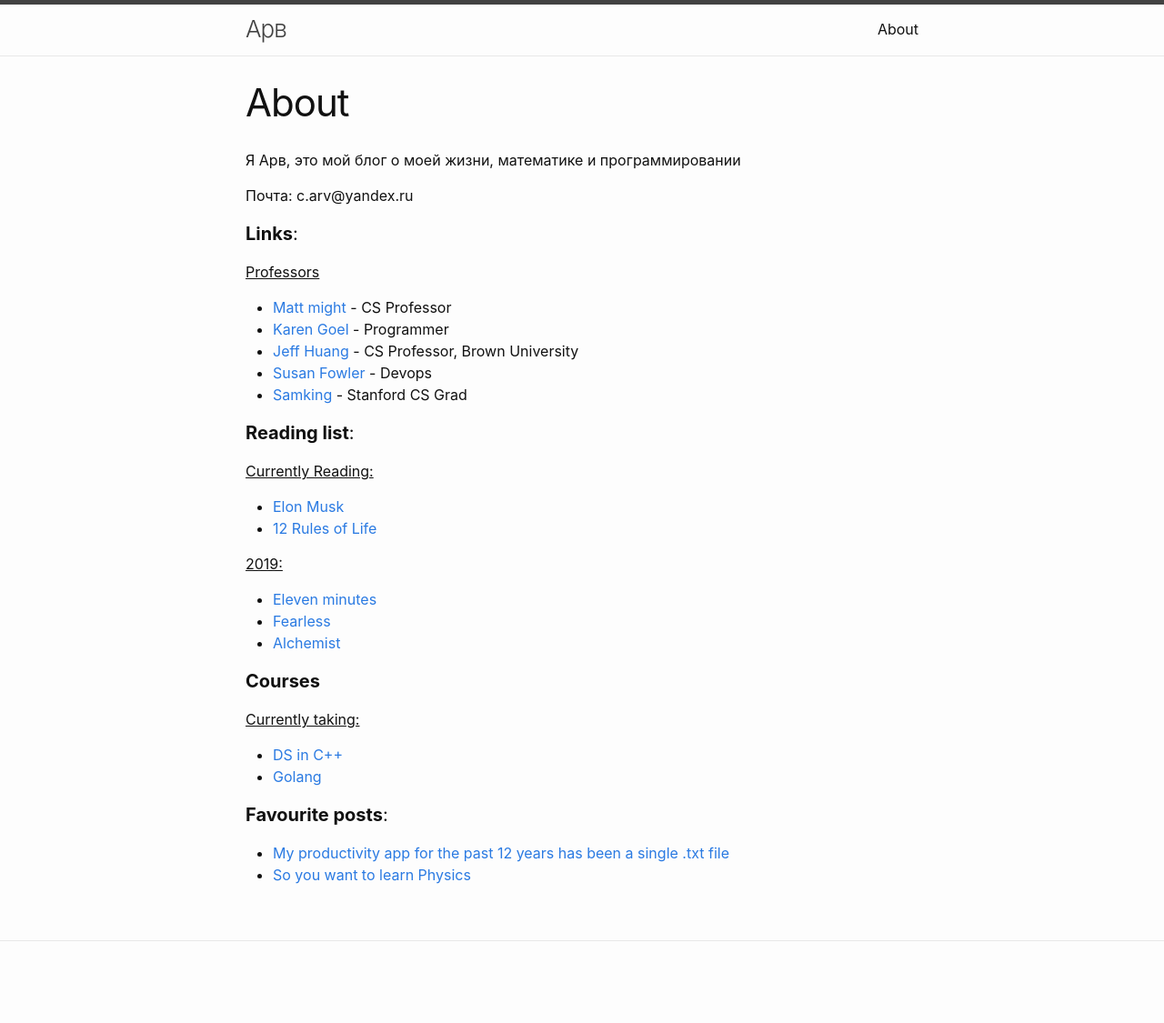
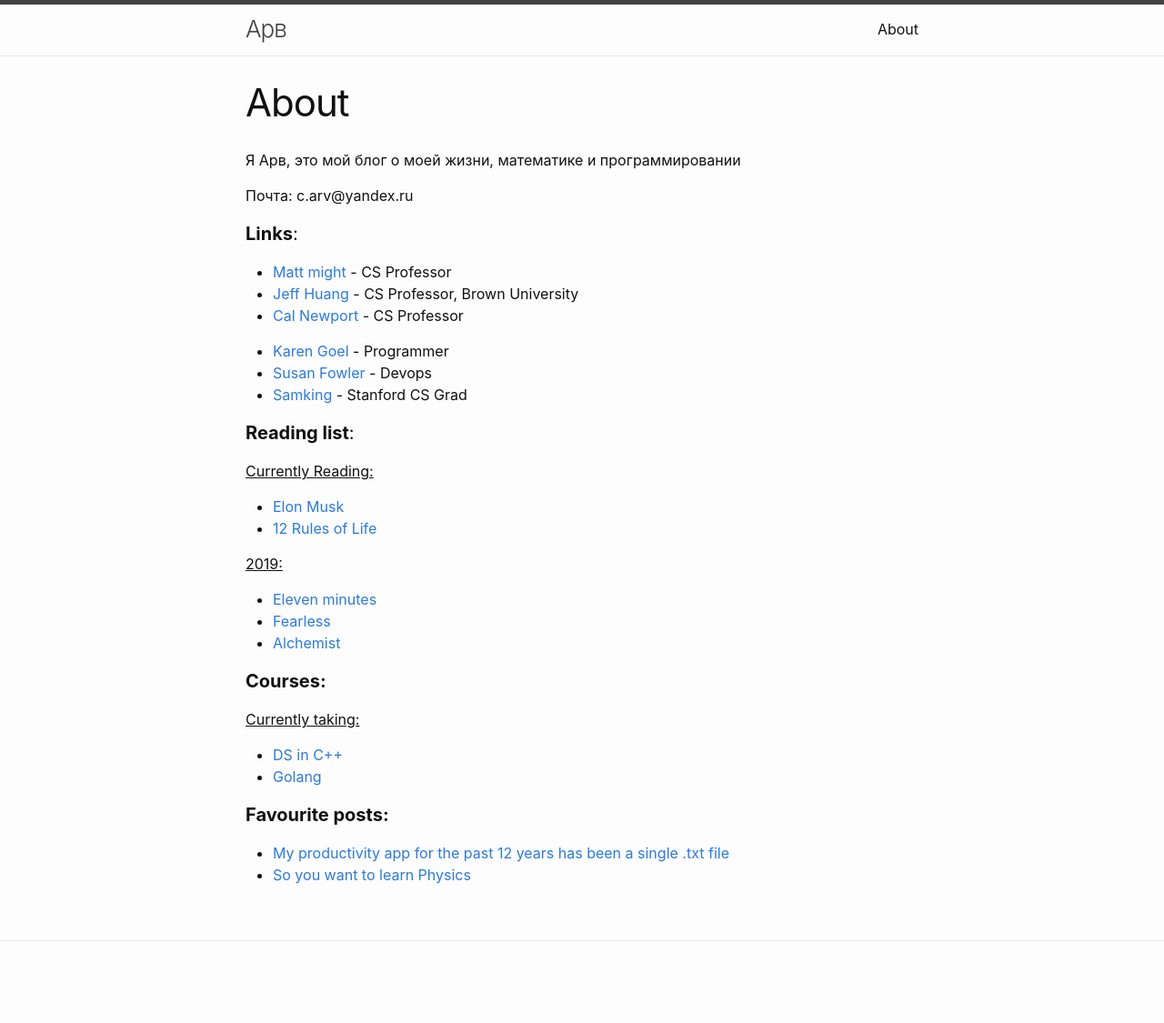
Before and after one commit to arv-pyrna/blog, a Jekyll site: the page built from about.markdown, in a window 1280 px wide. Shown: the whole page at 91% size. Built offline with Jekyll 4.4.1, drawn with Linux system fonts in a browser that asks for light colours.

```diff
--- a/about.markdown
+++ b/about.markdown
@@ -10,13 +10,14 @@ permalink: /about/
 
 #### **Links**:
 
-<ins>Professors</ins>
+* [Matt might](http://matt.might.net/) - CS Professor
+* [Jeff Huang](https://jeffhuang.com/) - CS Professor, Brown University
+* [Cal Newport](https://www.calnewport.com/) - CS Professor
 
-* [Matt might](http://matt.might.net/) - CS Professor
 * [Karen Goel](https://goel.io/) - Programmer
-* [Jeff Huang](https://jeffhuang.com/) - CS Professor, Brown University
 * [Susan Fowler](https://www.susanjfowler.com/home) - Devops
 * [Samking](https://samking.org/) - Stanford CS Grad
+
 
 #### **Reading list**:
 
@@ -30,14 +31,14 @@ permalink: /about/
 * [Alchemist](https://www.amazon.com/Alchemist-Paulo-Coelho/dp/0061122416)
 
 
-#### **Courses**
+#### **Courses:**
 
 <ins>Currently taking:</ins>
 
 * [DS in C++](https://www.coursera.org/specializations/data-structures-algorithms)
 * [Golang](https://www.coursera.org/specializations/google-golang)
 
-#### **Favourite posts**:
+#### **Favourite posts:**
 
 * [My productivity app for the past 12 years has been a single .txt file](https://jeffhuang.com/productivity_text_file/)
 * [So you want to learn Physics](https://www.susanjfowler.com/blog/2016/8/13/so-you-want-to-learn-physics)
```
Also changed, not shown: _posts/2020-07-01-поездка-в-русскую-деревню.md (added, +35 -0 lines), _posts/2020-09-21-первый-пост.md (renamed from _posts/2020-09-21-первый-пост.markdown), _posts/2020-09-26-Московский-метро.md (renamed from _posts/2020-09-26-Московский-метро.markdown).
